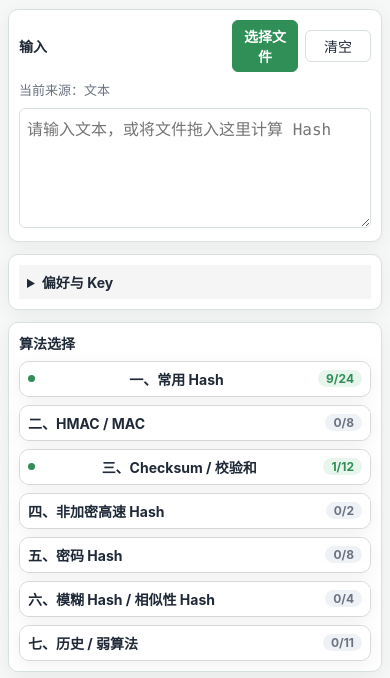
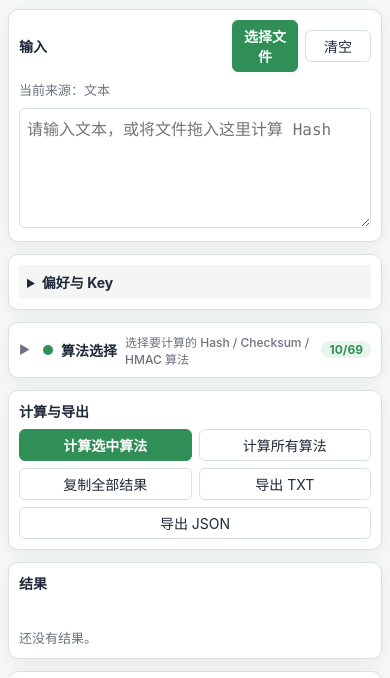
Before and after one commit to yakoye/RegCalcTextTool, a website: page HashTool.html in a window 390 px wide. Shown: the part 120-798 px from the top of the page. Drawn offline with Linux system fonts and the light colour scheme.

Commit message:
Refine Hash algorithm accordion

```diff
--- a/HashTool.html
+++ b/HashTool.html
@@ -362,10 +362,16 @@
             </div>
         </details>
 
-        <div class="tool-section">
-            <div class="tool-section-title">算法选择</div>
+        <details class="tool-section hash-algorithm-panel" id="hash_algorithm_panel">
+            <summary class="accordion-header">
+                <span class="accordion-arrow">▶</span>
+                <span class="accordion-dot inactive"></span>
+                <span class="accordion-title">算法选择</span>
+                <span class="accordion-desc">选择要计算的 Hash / Checksum / HMAC 算法</span>
+                <span class="accordion-count" id="hash_algorithm_total_count">0/0</span>
+            </summary>
             <div id="hash_groups" class="hash-groups"></div>
-        </div>
+        </details>
 
         <div class="tool-section">
             <div class="tool-section-title">计算与导出</div>
@@ -413,13 +419,13 @@
     };
 
     const HASH_GROUPS = [
-        { id: "common", name: "一、常用 Hash" },
-        { id: "hmac", name: "二、HMAC / MAC" },
-        { id: "checksum", name: "三、Checksum / 校验和" },
-        { id: "fast", name: "四、非加密高速 Hash" },
-        { id: "password", name: "五、密码 Hash" },
-        { id: "fuzzy", name: "六、模糊 Hash / 相似性 Hash" },
-        { id: "legacy", name: "七、历史 / 弱算法", weak: true }
+        { id: "common", name: "一、常用 Hash", desc: "文件校验 / 文本摘要" },
+        { id: "hmac", name: "二、HMAC / MAC", desc: "带 Key 的消息认证" },
+        { id: "checksum", name: "三、Checksum / 校验和", desc: "传输和完整性校验" },
+        { id: "fast", name: "四、非加密高速 Hash", desc: "高速非安全摘要" },
+        { id: "password", name: "五、密码 Hash", desc: "密码存储算法占位" },
+        { id: "fuzzy", name: "六、模糊 Hash / 相似性 Hash", desc: "相似度算法占位" },
+        { id: "legacy", name: "七、历史 / 弱算法", desc: "兼容性算法，不建议安全用途", weak: true }
     ];
 
     const HASH_ALGORITHMS = [
@@ -508,6 +514,7 @@
         settings: {
             selectedAlgorithmIds: HASH_DEFAULT_SELECTED.slice(),
             outputFormat: "hex-lower",
+            hashAlgorithmPanelExpanded: false,
             expandedGroups: Object.assign({}, HASH_DEFAULT_EXPANDED),
             hmacKeyMode: "text",
             selectionMode: "common"
@@ -571,6 +578,7 @@
         const defaults = {
             selectedAlgorithmIds: HASH_DEFAULT_SELECTED.slice(),
             outputFormat: "hex-lower",
+            hashAlgorithmPanelExpanded: false,
             expandedGroups: Object.assign({}, HASH_DEFAULT_EXPANDED),
             hmacKeyMode: "text",
             selectionMode: "common"
@@ -585,6 +593,7 @@
             return {
                 selectedAlgorithmIds,
                 outputFormat: ["hex-lower", "hex-upper", "base64"].includes(saved.outputFormat) ? saved.outputFormat : defaults.outputFormat,
+                hashAlgorithmPanelExpanded: typeof saved.hashAlgorithmPanelExpanded === "boolean" ? saved.hashAlgorithmPanelExpanded : defaults.hashAlgorithmPanelExpanded,
                 expandedGroups: Object.assign({}, HASH_DEFAULT_EXPANDED, saved.expandedGroups || {}),
                 hmacKeyMode: ["text", "hex"].includes(saved.hmacKeyMode) ? saved.hmacKeyMode : defaults.hmacKeyMode,
                 selectionMode: saved.selectionMode || "custom"
@@ -598,6 +607,7 @@
         const payload = {
             selectedAlgorithmIds: hashState.settings.selectedAlgorithmIds.filter(id => HASH_ALGORITHM_IDS.has(id)),
             outputFormat: hashState.settings.outputFormat,
+            hashAlgorithmPanelExpanded: !!hashState.settings.hashAlgorithmPanelExpanded,
             expandedGroups: hashState.settings.expandedGroups,
             hmacKeyMode: hashState.settings.hmacKeyMode,
             selectionMode: hashState.settings.selectionMode || "custom"
@@ -641,17 +651,25 @@
             const selectedCount = algorithms.filter(algorithm => selected.has(algorithm.id)).length;
             const selectedClass = selectedCount > 0 ? "has-selected" : "";
             return `<details class="hash-group ${selectedClass}" data-group="${group.id}" ${open}>
-                <summary><span>${hash_escapeHtml(group.name)}</span><span class="hash-group-count">${selectedCount}/${algorithms.length}</span></summary>
+                <summary class="accordion-header">
+                    <span class="accordion-arrow">▶</span>
+                    <span class="accordion-dot ${selectedCount > 0 ? "active" : "inactive"}"></span>
+                    <span class="accordion-title">${hash_escapeHtml(group.name)}</span>
+                    <span class="accordion-desc">${hash_escapeHtml(group.desc || "")}</span>
+                    <span class="accordion-count hash-group-count">${selectedCount}/${algorithms.length}</span>
+                </summary>
                 ${weakNote}
                 <div class="hash-group-body">${body}</div>
                 ${placeholder}
             </details>`;
         }).join("");
+        hash_updateAlgorithmPanelCount();
         hash_updateKeyVisibility();
     }
 
     function hash_updateGroupCounts() {
         const selected = new Set(hashState.settings.selectedAlgorithmIds);
+        hash_updateAlgorithmPanelCount();
         document.querySelectorAll(".hash-group").forEach(groupEl => {
             const groupId = groupEl.dataset.group;
             const algorithms = HASH_ALGORITHMS.filter(algorithm => algorithm.group === groupId);
@@ -659,6 +677,35 @@
             groupEl.classList.toggle("has-selected", selectedCount > 0);
             const countEl = groupEl.querySelector(".hash-group-count");
             if (countEl) countEl.textContent = `${selectedCount}/${algorithms.length}`;
+            const dotEl = groupEl.querySelector(".accordion-dot");
+            if (dotEl) {
+                dotEl.classList.toggle("active", selectedCount > 0);
+                dotEl.classList.toggle("inactive", selectedCount === 0);
+            }
+        });
+    }
+
+    function hash_updateAlgorithmPanelCount() {
+        const selectedCount = hashState.settings.selectedAlgorithmIds.filter(id => HASH_ALGORITHM_IDS.has(id)).length;
+        const totalCount = HASH_ALGORITHMS.length;
+        const countEl = document.getElementById("hash_algorithm_total_count");
+        const panel = document.getElementById("hash_algorithm_panel");
+        if (countEl) countEl.textContent = `${selectedCount}/${totalCount}`;
+        if (panel) {
+            panel.classList.toggle("has-selected", selectedCount > 0);
+            const dotEl = panel.querySelector(":scope > summary .accordion-dot");
+            if (dotEl) {
+                dotEl.classList.toggle("active", selectedCount > 0);
+                dotEl.classList.toggle("inactive", selectedCount === 0);
+            }
+        }
+    }
+
+    function hash_syncExpandedStateFromDom() {
+        const panel = document.getElementById("hash_algorithm_panel");
+        if (panel) hashState.settings.hashAlgorithmPanelExpanded = panel.open;
+        document.querySelectorAll(".hash-group").forEach(group => {
+            hashState.settings.expandedGroups[group.dataset.group] = group.open;
         });
     }
 
@@ -1023,6 +1070,7 @@
                 selectedAlgorithmIds: HASH_DEFAULT_SELECTED.slice(),
                 outputFormat: "hex-lower",
                 expandedGroups: Object.assign({}, HASH_DEFAULT_EXPANDED),
+                hashAlgorithmPanelExpanded: false,
                 hmacKeyMode: "text",
                 selectionMode: "common"
             };
@@ -1037,6 +1085,7 @@
                 selectedAlgorithmIds: HASH_DEFAULT_SELECTED.slice(),
                 outputFormat: "hex-lower",
                 expandedGroups: Object.assign({}, HASH_DEFAULT_EXPANDED),
+                hashAlgorithmPanelExpanded: false,
                 hmacKeyMode: "text",
                 selectionMode: "common"
             };
@@ -1061,6 +1110,11 @@
             hashState.settings.expandedGroups[group.dataset.group] = group.open;
             hash_saveSettings();
         }, true);
+        document.getElementById("hash_algorithm_panel").addEventListener("toggle", event => {
+            if (event.target.id !== "hash_algorithm_panel") return;
+            hashState.settings.hashAlgorithmPanelExpanded = event.target.open;
+            hash_saveSettings();
+        });
         document.getElementById("hash_results").addEventListener("click", event => {
             const copyButton = event.target.closest("[data-copy]");
             const row = event.target.closest(".result-row");
@@ -1069,11 +1123,16 @@
             const result = hashState.results.find(item => item.id === id);
             if (result && result.status === "ok") hash_copyText(result.value);
         });
+        window.addEventListener("beforeunload", () => {
+            hash_syncExpandedStateFromDom();
+            hash_saveSettings();
+        });
     }
 
     function hash_applySettingsToControls() {
         document.getElementById("hash_output_format").value = hashState.settings.outputFormat;
         document.getElementById("hash_hmac_key_mode").value = hashState.settings.hmacKeyMode;
+        document.getElementById("hash_algorithm_panel").open = !!hashState.settings.hashAlgorithmPanelExpanded;
     }
 
     function hash_init() {
--- a/shared-ui.css
+++ b/shared-ui.css
@@ -218,19 +218,78 @@ details.hash-group {
   box-shadow: var(--shadow-soft);
 }
 
+.accordion-header,
 details.hash-group summary {
   display: flex;
   align-items: center;
-  justify-content: space-between;
-  gap: 10px;
+  width: 100%;
+  gap: 8px;
+  text-align: left !important;
+  justify-content: flex-start;
   background: #fff !important;
 }
 
+.accordion-header::-webkit-details-marker,
+details.hash-group summary::-webkit-details-marker {
+  display: none;
+}
+
+.accordion-header::marker,
+details.hash-group summary::marker {
+  content: "";
+}
+
+.accordion-header:hover,
 details.hash-group summary:hover {
   background: var(--primary-soft) !important;
 }
 
+.accordion-arrow {
+  width: 16px;
+  flex: 0 0 16px;
+  color: var(--text-muted);
+  font-size: 12px;
+  transition: transform 0.16s ease;
+}
+
+details[open] > .accordion-header .accordion-arrow,
+details[open] > summary.accordion-header .accordion-arrow {
+  transform: rotate(90deg);
+}
+
+.accordion-dot {
+  width: 10px;
+  height: 10px;
+  flex: 0 0 10px;
+  border-radius: 999px;
+}
+
+.accordion-dot.active {
+  background: var(--primary);
+}
+
+.accordion-dot.inactive {
+  background: transparent;
+  box-shadow: inset 0 0 0 1px transparent;
+}
+
+.accordion-title {
+  flex: 0 0 auto;
+  font-weight: 700;
+  color: var(--text-main);
+}
+
+.accordion-desc {
+  flex: 1 1 auto;
+  min-width: 80px;
+  color: var(--text-muted);
+  font-size: 12px;
+  font-weight: 500;
+}
+
+.accordion-count,
 .hash-group-count {
+  margin-left: auto;
   padding: 1px 8px;
   border-radius: 999px;
   background: #eef2f7;
@@ -239,17 +298,14 @@ details.hash-group summary:hover {
   font-size: 12px;
 }
 
-.hash-group.has-selected .hash-group-count {
+.hash-group.has-selected .hash-group-count,
+.hash-algorithm-panel.has-selected .accordion-count {
   background: var(--primary-soft);
   color: var(--primary);
 }
 
 .hash-group.has-selected summary::before {
-  content: "";
-  width: 7px;
-  height: 7px;
-  border-radius: 999px;
-  background: var(--primary);
+  content: none !important;
 }
 
 .hash-group-body,
@@ -365,4 +421,14 @@ details.hash-group summary:hover {
   .result-value {
     overflow-wrap: anywhere;
   }
+
+  .accordion-desc {
+    flex-basis: 100%;
+    min-width: 0;
+  }
+
+  .accordion-count,
+  .hash-group-count {
+    flex: 0 0 auto;
+  }
 }
```
Also changed, not shown: AboutTool.html (+5 -3 lines), README.md.
